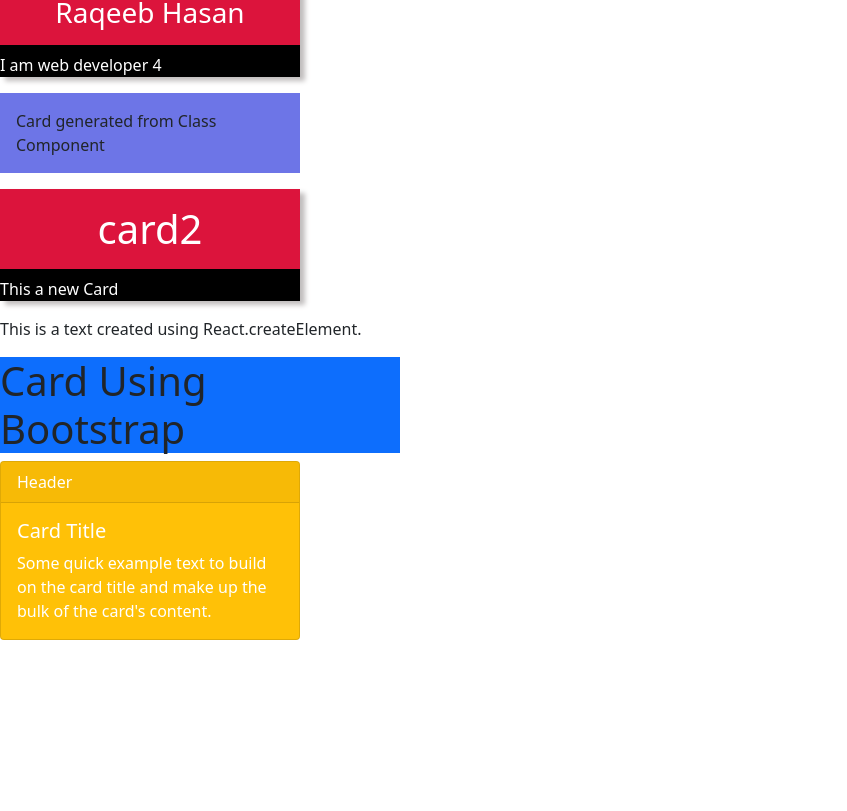
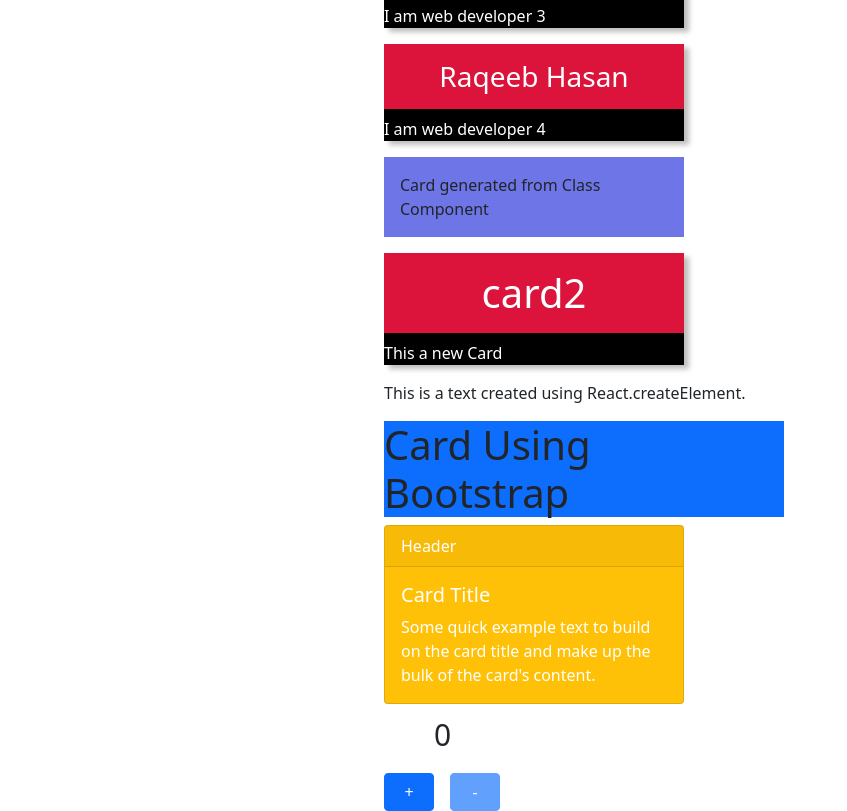
Before and after one commit to muradhossain716/react-core-concepts, a React (Create React App) app: page / in a window 1280 px wide. Shown: the part 1377-2188 px from the top of the page, without its empty margins (0-847 px from the left). Before the commit the page ends 2025 px from the top, so only its background shows below. Built offline with nearby package versions, Linux system fonts and the light colour scheme.

Commit message:
increment and decrement using state

```diff
--- a/public/style.css
+++ b/public/style.css
@@ -26,3 +26,7 @@
         width:300px;
         padding:1rem
     }
+    .btn-in-de{
+        margin-right: 1rem;
+        width: 50px;
+    }
--- a/src/App.js
+++ b/src/App.js
@@ -4,9 +4,10 @@ import CardData from "./data.json";
 import DataList from "./Components/uniqueList/list";
 import Card2 from "./Components/Card/Card2";
 import Card3 from "./Components/Card/Card3";
+import State from "./Components/State/State"
 
 function App(){
-    return(<div><p className="card-specifier">Card generated from Json file</p>
+    return(<div style={{margin:"5% 30% 0% 30%"}}><p className="card-specifier">Card generated from Json file</p>
         {
         CardData.map((el,i)=>{
             const {title,description}=el;
@@ -17,6 +18,7 @@ function App(){
         <p className="card-specifier">Card generated from Class Component</p>
         <Card2  name="card2" description="This a new Card"/>
         <Card3 />
+        <State />
     </div>
 
     );
--- /dev/null
+++ b/src/Components/State/State.js
@@ -0,0 +1,35 @@
+import React, { Component } from 'react';
+import Button from 'react-bootstrap/Button';
+
+
+export default class state extends Component {
+    constructor(props) {
+      super(props)
+
+      this.state = {
+         count:0
+      }
+    }
+
+    increment=()=>{
+      this.setState({
+          count : this.state.count+1
+      })
+    }
+    decrement=()=>{
+      this.setState({
+        count:this.state.count-1
+      })
+    }
+  render() {
+    return (
+      <div>
+          <p style={{paddingLeft: "50px",
+    fontSize: "30px"}}>{this.state.count}</p>
+          <Button className="btn-in-de" variant="primary" onClick={this.increment} disabled={this.state.count>=5?true:false} >+</Button>
+          <Button className="btn-in-de" variant="primary" onClick={this.decrement} disabled={this.state.count<=0?true:false}>-</Button>
+
+      </div>
+    )
+  }
+}
```
